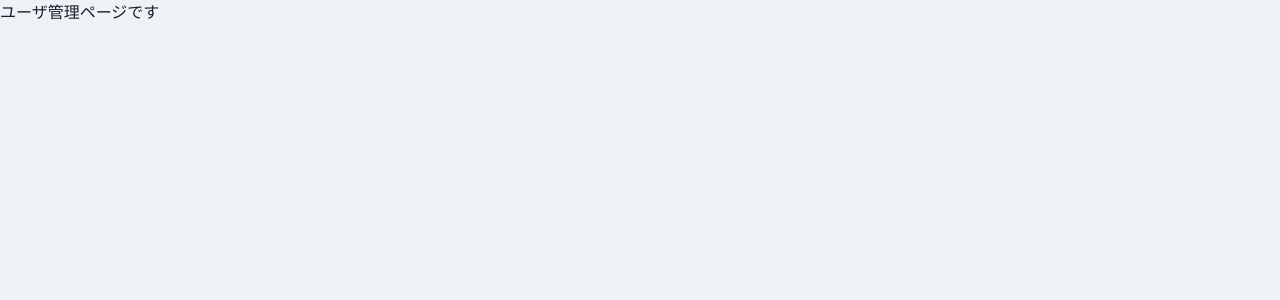
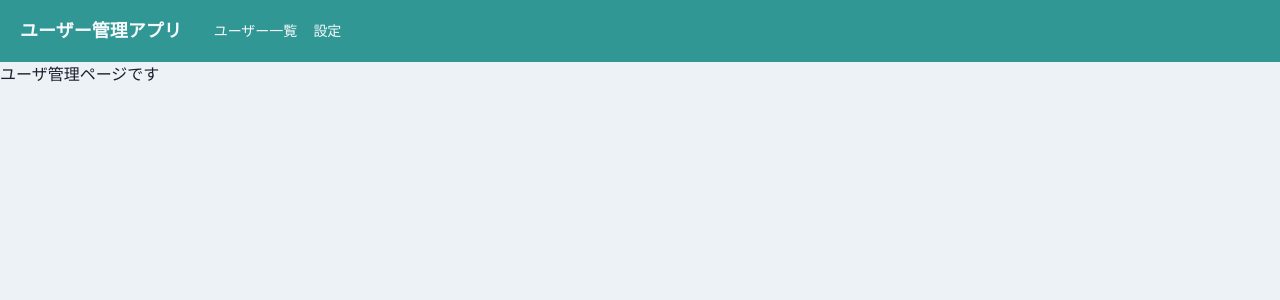
Before and after one commit to Na0yA1031/user-management-app, a React (Create React App) app: page /home/user_management in a window 1280 px wide. Shown: the top 300 px of the page. Built offline with nearby package versions, Linux system fonts and the light colour scheme.

Commit message:
ヘッダーとハンバーガーメニュー作成

```diff
--- a/package.json
+++ b/package.json
@@ -3,6 +3,7 @@
   "version": "0.1.0",
   "private": true,
   "dependencies": {
+    "@chakra-ui/icons": "^1.0.8",
     "@chakra-ui/react": "^1.4.2",
     "@emotion/react": "^11",
     "@emotion/styled": "^11",
--- a/src/App.tsx
+++ b/src/App.tsx
@@ -1,6 +1,6 @@
 import React from 'react';
 import './App.css';
-import { Button, ChakraProvider } from '@chakra-ui/react';
+import { ChakraProvider } from '@chakra-ui/react';
 import { BrowserRouter } from 'react-router-dom';
 
 import theme from './teme/theme';
--- /dev/null
+++ b/src/components/organisms/layput/Header.tsx
@@ -0,0 +1,48 @@
+
+import { HamburgerIcon } from "@chakra-ui/icons";
+import { Box, Button, Drawer, DrawerBody, DrawerContent, DrawerOverlay, Flex, Heading, IconButton, Link, useDisclosure } from "@chakra-ui/react";
+import { memo, VFC } from "react";
+
+
+export const Header: VFC = memo(() => {
+    const { isOpen, onOpen, onClose } = useDisclosure();
+
+    return (
+        <>
+            <Flex
+                as='nav'
+                bg='teal.500'
+                color='gray.50'
+                align='center'
+                justify='space-between'
+                padding={{ base: 3, md: 5 }}
+            >
+                <Flex align='center' as='a' mr={8} _hover={{ cursor: 'pointer' }} >
+                    <Heading as='h1' fontSize={{ base: 'md', md: 'lg' }} >
+                        ユーザー管理アプリ
+                </Heading>
+                </Flex>
+                <Flex align='center' fontSize='sm' flexGrow={2} display={{ base: 'none', md: 'flex' }}>
+                    <Box pr={4}>
+                        <Link  >ユーザー一覧</Link>
+                    </Box>
+                    <Link>設定</Link>
+                </Flex>
+                <IconButton aria-label='メニューボタン' icon={<HamburgerIcon />}
+                    size='sm' variant='unstyled' display={{ base: 'block', md: 'none' }} onClick={onOpen} />
+            </Flex>
+            <Drawer placement='left' size='xs' onClose={onClose} isOpen={isOpen} >
+                <DrawerOverlay>
+                    <DrawerContent>
+                        <DrawerBody p={0} bg='gray.100' >
+                            <Button w='100%' >TOP</Button>
+                            <Button w='100%'>ユーザー一覧</Button>
+                            <Button w='100%'>設定</Button>
+                        </DrawerBody>
+                    </DrawerContent>
+                </DrawerOverlay>
+
+            </Drawer>
+        </>
+    )
+})
--- /dev/null
+++ b/src/components/template/HeaderLayout.tsx
@@ -0,0 +1,16 @@
+import { memo, ReactNode, VFC } from "react";
+import { Header } from "../organisms/layput/Header";
+
+type Props = {
+    children: ReactNode;
+}
+
+export const HeaderLayout: VFC<Props> = memo((props) => {
+    const { children } = props;
+    return (
+        <>
+            <Header />
+            {children}
+        </>
+    )
+})
--- a/src/router/Router.tsx
+++ b/src/router/Router.tsx
@@ -2,6 +2,7 @@
 import { Route, Switch } from "react-router-dom";
 import { Login } from "../components/pages/Login";
 import { Page404 } from "../components/pages/Page404";
+import { HeaderLayout } from "../components/template/HeaderLayout";
 import { homeRoutes } from "./HomeRoutes";
 
 export const Router: VFC = memo(() => {
@@ -18,7 +19,7 @@
                             exact={route.exact}
                             path={`${url}${route.path}`}
                         >
-                            {route.children}
+                            <HeaderLayout>{route.children}</HeaderLayout>
                         </Route>
                     ))}
                 </Switch >
```
Also changed, not shown: 1 other file (tests, documents, lock files or other folders).
